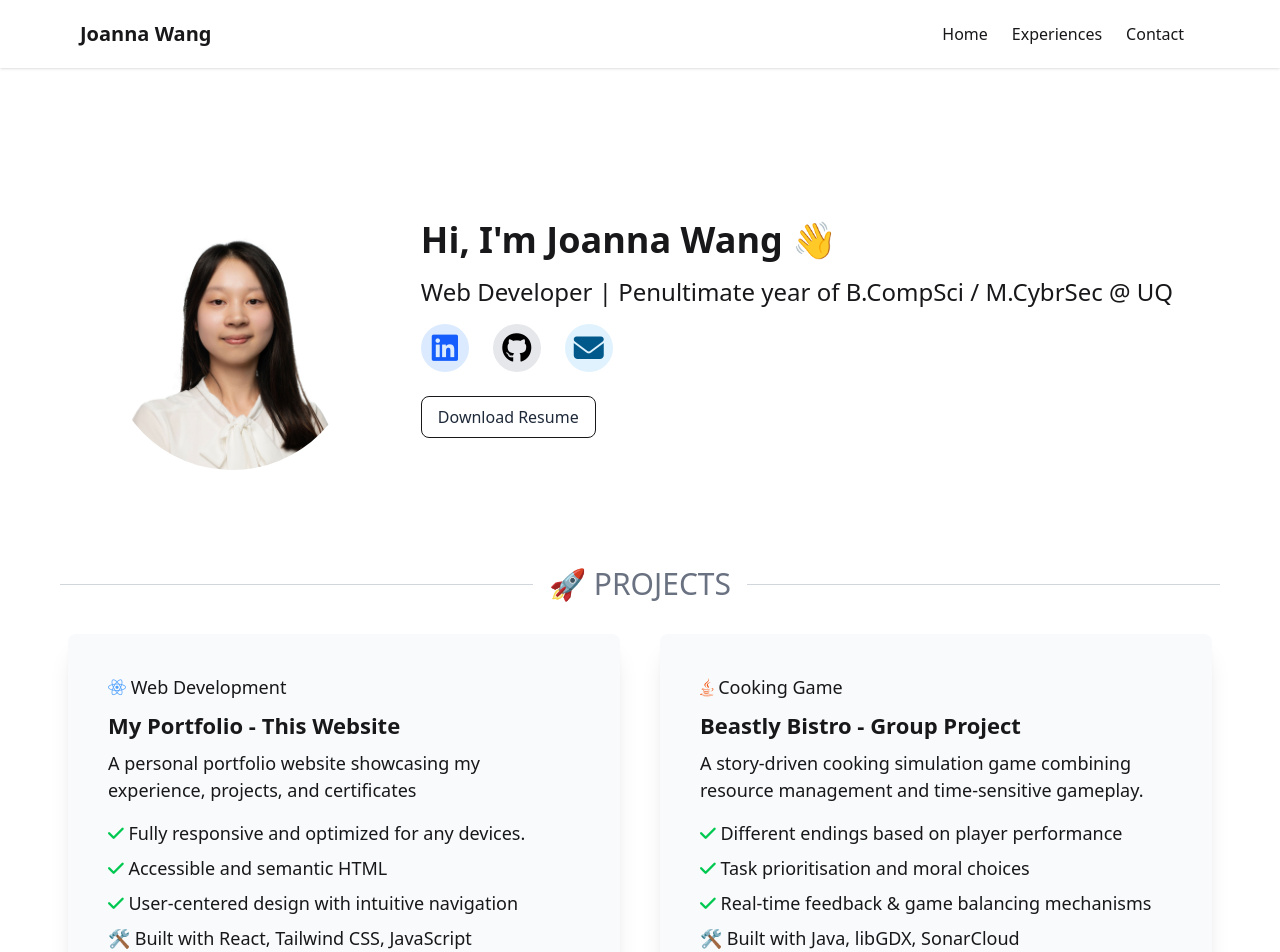
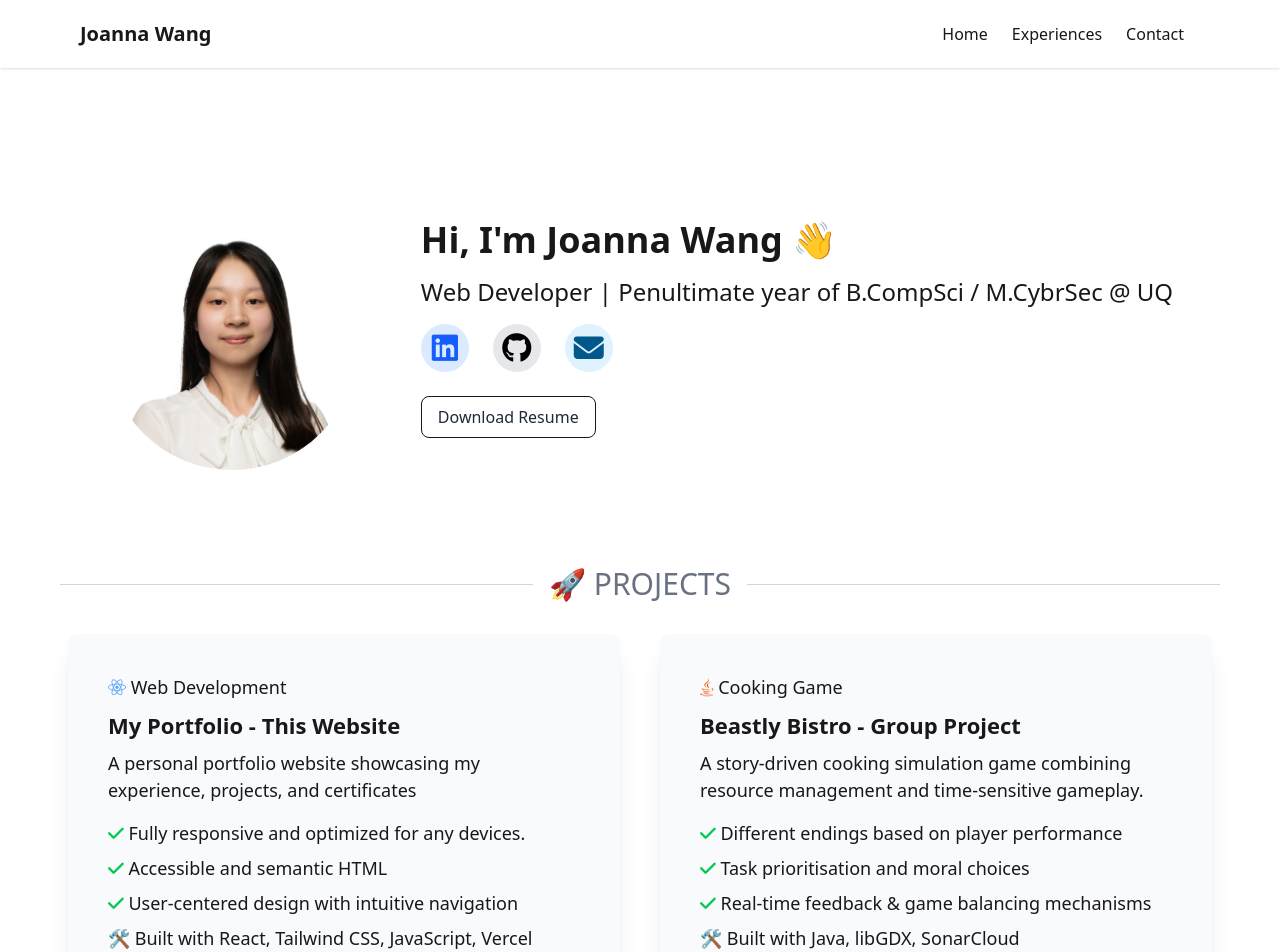
Before and after one commit to Joanna-Wang105/joanna_website, a React (Vite) app: page / in a window 1280 px wide. Shown: the top 952 px of the page. Built offline with nearby package versions, Linux system fonts and the light colour scheme.

Commit message:
add vercel to project

```diff
--- a/src/components/Home.jsx
+++ b/src/components/Home.jsx
@@ -97,7 +97,7 @@ export default function Home() {
                 User-centered design with intuitive navigation
               </p>
 
-              <p>🛠️ Built with React, Tailwind CSS, JavaScript</p>
+              <p>🛠️ Built with React, Tailwind CSS, JavaScript, Vercel</p>
               <a
                 href="https://github.com/Joanna-Wang105/joanna_website#"
                 className="text-blue-400"
```
